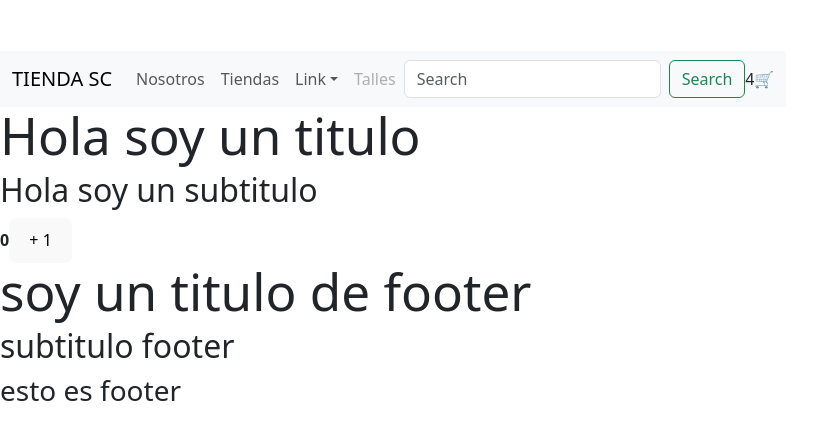
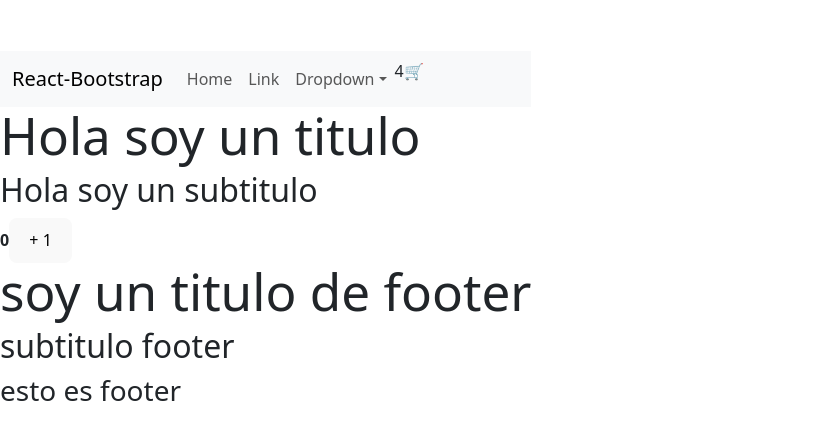
Before and after one commit to SantiagoCornador/Entrega-Final---Cornador-Santiago, a React (Vite) app: page / in a window 1280 px wide. Shown: the part 167-606 px from the top of the page, without its empty margins (0-834 px from the left). Built offline with nearby package versions, Linux system fonts and the light colour scheme.

Commit message:
Corrección 3

```diff
--- a/src/App.jsx
+++ b/src/App.jsx
@@ -1,12 +1,13 @@
 import { useState } from 'react'
 
-import Navbar from './Componentes/Navbar/Navbar'
-import Titulo from './Componentes/ItemListContainer/ItemListContainer'
+import NavBar from './Componentes/Navbar/NavBar';
 import Footer from './Componentes/Footer/Footer'
+import Saludar from './Componentes/ItemListContainer/ItemListContainer';
 
 // import './App.css'
 import 'bootstrap/dist/css/bootstrap.min.css';
-import Saludar from './Componentes/ItemListContainer/ItemListContainer';
+
+
 
 
 
@@ -24,7 +25,7 @@
 
     return (
         <div>
-            <Navbar />
+            <NavBar />
 
             <Saludar titulo={titulo} subtitulo={subtitulo} />
 
--- a/src/Componentes/Navbar/NavBar.jsx
+++ b/src/Componentes/Navbar/NavBar.jsx
@@ -1,6 +1,4 @@
-import Button from 'react-bootstrap/Button';
 import Container from 'react-bootstrap/Container';
-import Form from 'react-bootstrap/Form';
 import Nav from 'react-bootstrap/Nav';
 import Navbar from 'react-bootstrap/Navbar';
 import NavDropdown from 'react-bootstrap/NavDropdown';
@@ -9,41 +7,27 @@
 const NavBar = () => {
     return  (
       <Navbar expand="lg" className="bg-body-tertiary">
-        <Container fluid>
-          <Navbar.Brand href="#">TIENDA SC</Navbar.Brand>
-          <Navbar.Toggle aria-controls="navbarScroll" />
-          <Navbar.Collapse id="navbarScroll">
-            <Nav
-              className="me-auto my-2 my-lg-0"
-              style={{ maxHeight: '100px' }}
-              navbarScroll
-            >
-              <Nav.Link href="#action1">Nosotros</Nav.Link>
-              <Nav.Link href="#action2">Tiendas</Nav.Link>
-              <NavDropdown title="Link" id="navbarScrollingDropdown">
-                <NavDropdown.Item href="#action3">Action</NavDropdown.Item>
-                <NavDropdown.Item href="#action4">
+      <Container>
+        <Navbar.Brand href="#home">React-Bootstrap</Navbar.Brand>
+        <Navbar.Toggle aria-controls="basic-navbar-nav" />
+        <Navbar.Collapse id="basic-navbar-nav">
+          <Nav className="me-auto">
+            <Nav.Link href="#home">Home</Nav.Link>
+            <Nav.Link href="#link">Link</Nav.Link>
+            <NavDropdown title="Dropdown" id="basic-nav-dropdown">
+              <NavDropdown.Item href="#action/3.1">Action</NavDropdown.Item>
+              <NavDropdown.Item href="#action/3.2">
                 Another action
               </NavDropdown.Item>
+              <NavDropdown.Item href="#action/3.3">Something</NavDropdown.Item>
               <NavDropdown.Divider />
-                <NavDropdown.Item href="#action5">
-                  Something else here
+              <NavDropdown.Item href="#action/3.4">
+                Separated link
               </NavDropdown.Item>
             </NavDropdown>
-              <Nav.Link href="#" disabled>
-                Talles
-              </Nav.Link>
+            4 <CartWidget/>
           </Nav>
-            <Form className="d-flex">
-              <Form.Control
-                type="search"
-                placeholder="Search"
-                className="me-2"
-                aria-label="Search"
-              />
-              <Button variant="outline-success">Search</Button>
-            </Form>
-            4 <CartWidget/>
+
         </Navbar.Collapse>
       </Container>
     </Navbar>
```
Lines whose indentation alone changed are shown as unchanged.
